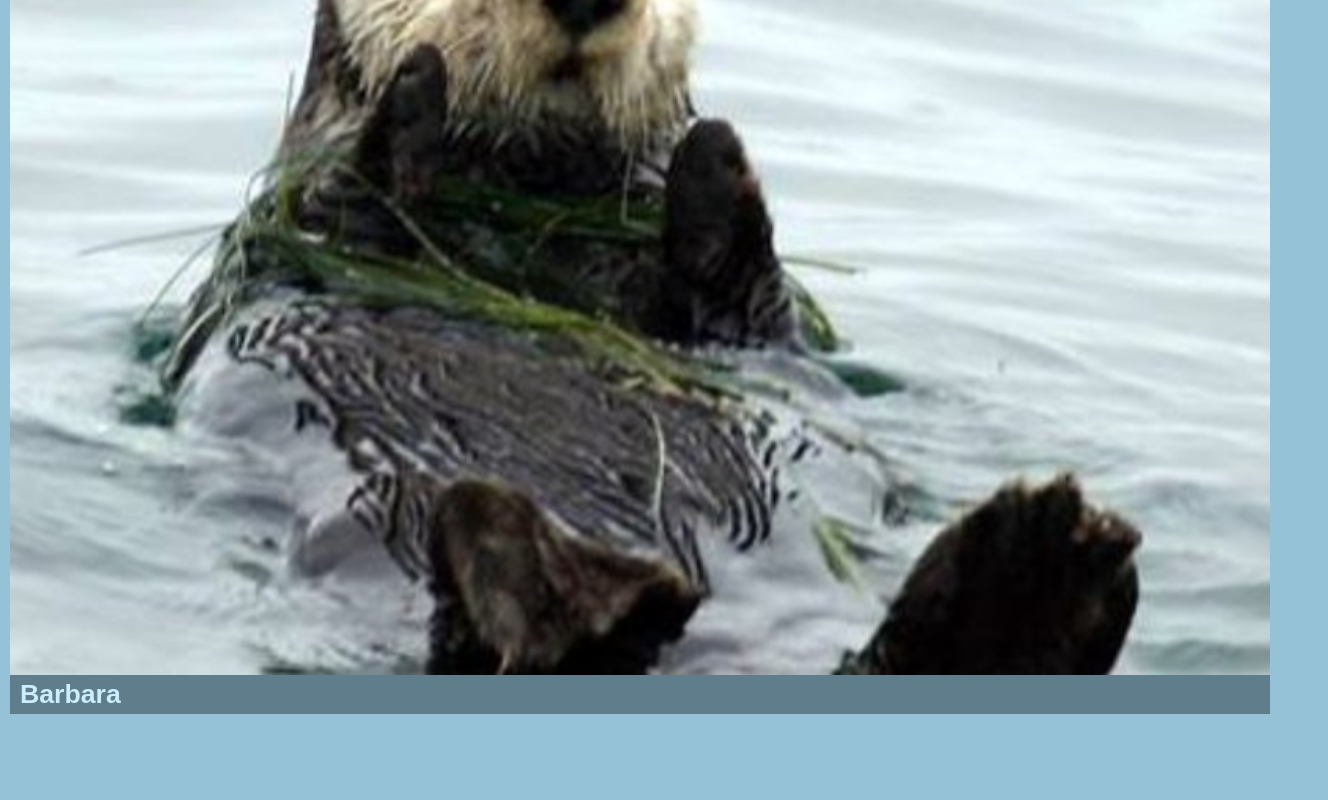
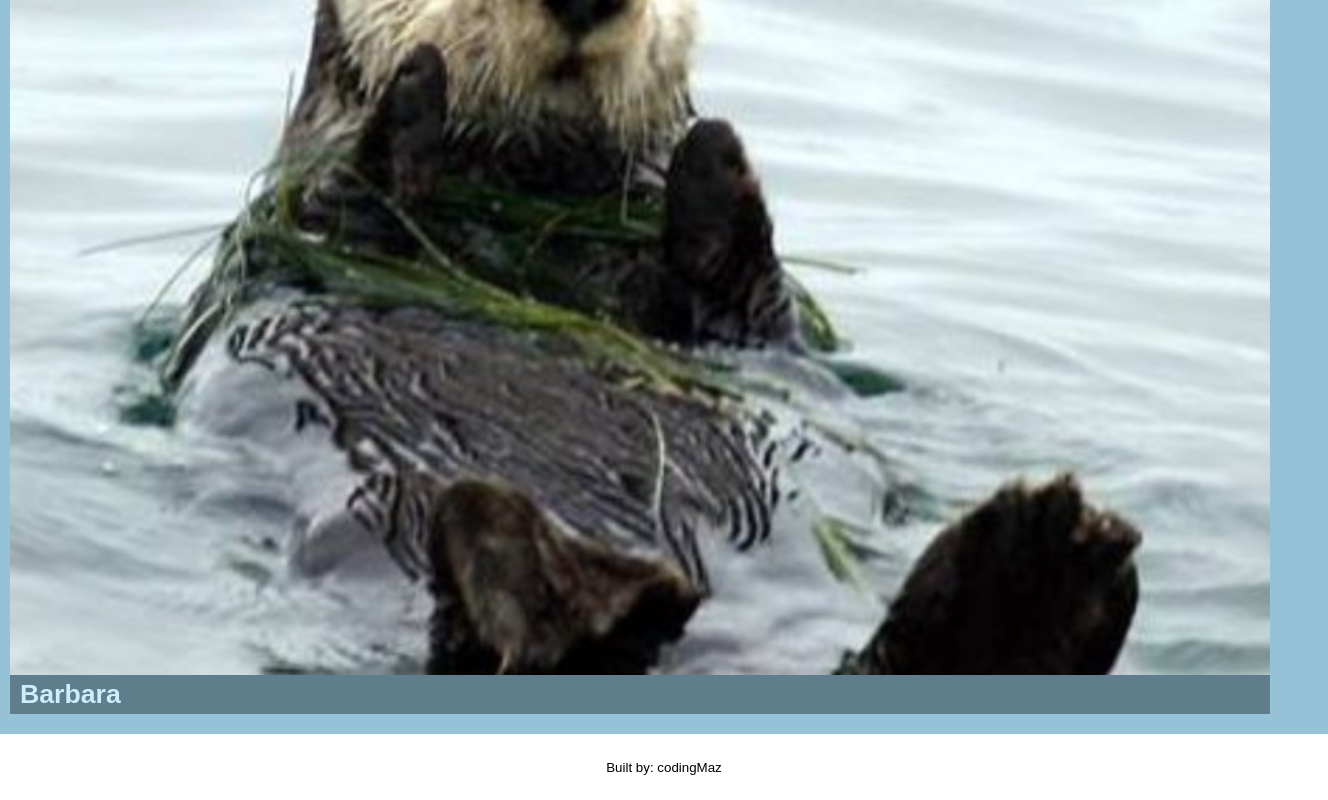
Before and after one commit to mbalandari/pr-ottergram, a React (Create React App) app: page / in a window 1280 px wide. Shown: the part 3878-4678 px from the top of the page, 1328 px wide, since content can reach past the window. Before the commit the page ends 4612 px from the top, so only its background shows below. Built offline with nearby package versions, Linux system fonts and the light colour scheme.

Commit message:
add footer component

```diff
--- a/src/App.css
+++ b/src/App.css
@@ -8,6 +8,13 @@ body {
   text-align: center;
   text-transform: uppercase;
   font-size: 3em;
+  width: 100%;
+}
+
+.footer-component {
+  background: white;
+  text-align: center;
+  padding: 1.5em;
   width: 100%;
 }
 
--- a/src/App.js
+++ b/src/App.js
@@ -1,4 +1,5 @@
 import './App.css';
+import Footer from './components/Footer';
 import Header from './components/Header';
 import Post from './components/Post';
 import Barry from './otters/otter1.jpg';
@@ -28,6 +29,7 @@ function App() {
           />
         ))}
       </ul>
+      <Footer />
     </div>
   );
 }
--- /dev/null
+++ b/src/components/Footer.js
@@ -0,0 +1,10 @@
+const Footer = () => {
+    return (
+        <footer className="footer-component">
+            <small>
+                Built by: codingMaz
+            </small>
+        </footer>
+    )
+}
+export default Footer
```
